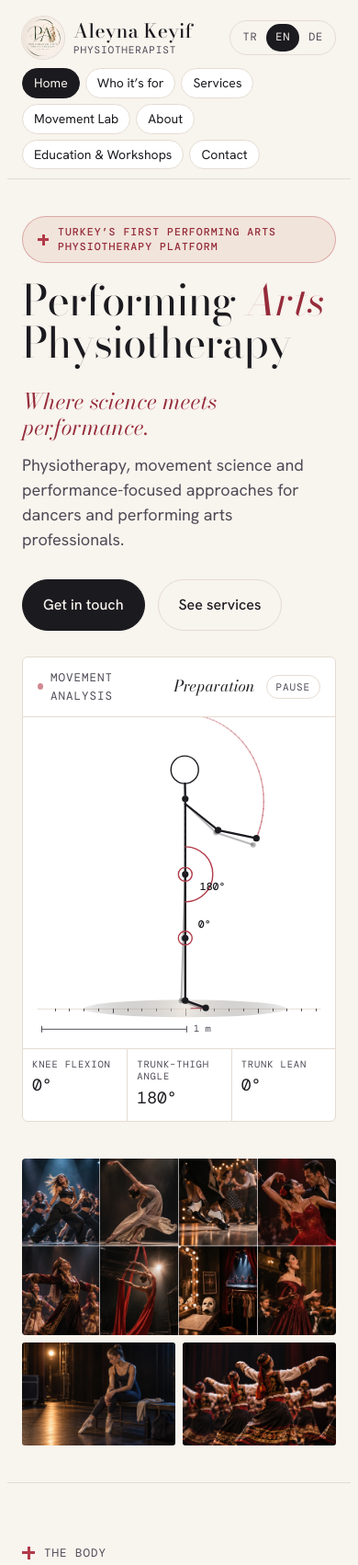
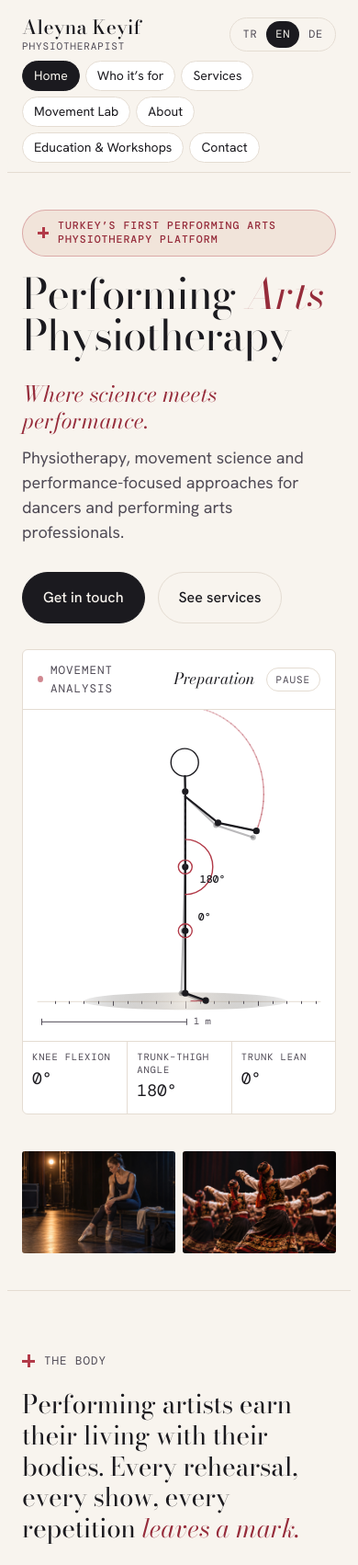
Before and after one commit to eyupkeyif/performingartsphysiotherapy, a plain HTML site: page index.html in a window 390 px wide. Shown: the top 1702 px of the page at 92% size. Drawn offline with nearby package versions, Linux system fonts and the light colour scheme.

Commit message:
Kolaj ve logo kaldırıldı, yeni site simgesi ve paylaşım görseli

```diff
--- a/index.html
+++ b/index.html
@@ -4,6 +4,17 @@
 <meta name="description" content="Türkiye’nin ilk performans sanatları fizyoterapisi platformu. Bilimin performansla buluştuğu yer: dansçılar ve sahne sanatları profesyonelleri için fizyoterapi, hareket bilimi ve performans odaklı yaklaşımlar.">
 <meta name="color-scheme" content="light">
 <link rel="canonical" href="https://www.performingartsphysiotherapy.com/">
+<meta property="og:type" content="website">
+<meta property="og:site_name" content="Performing Arts Physiotherapy">
+<meta property="og:title" content="Performans Sanatları Fizyoterapisi">
+<meta property="og:description" content="Türkiye’nin ilk performans sanatları fizyoterapisi platformu. Bilimin performansla buluştuğu yer.">
+<meta property="og:url" content="https://www.performingartsphysiotherapy.com/">
+<meta property="og:image" content="https://www.performingartsphysiotherapy.com/img/photos/p23.jpg">
+<meta property="og:image:width" content="1400">
+<meta property="og:image:height" content="933">
+<meta property="og:image:alt" content="Sahne ışıkları altında tendu yapan bir balerin">
+<meta property="og:locale" content="tr_TR">
+<meta name="twitter:card" content="summary_large_image">
 <link rel="icon" href="/favicon.ico" sizes="any">
 <link rel="icon" type="image/png" sizes="48x48" href="/favicon-48.png">
 <link rel="icon" type="image/png" sizes="96x96" href="/favicon-96.png">
@@ -73,8 +84,6 @@ a{color:inherit}
 .brand{text-decoration:none;display:flex;flex-direction:column;line-height:1.1}
 .brand b{font-family:var(--display);font-weight:500;font-size:21px;letter-spacing:.01em}
 .brand span{font-family:var(--mono);font-size:11px;letter-spacing:.08em;text-transform:uppercase;color:var(--muted);margin-top:3px}
-.brand-wrap{display:flex;align-items:center;gap:10px;text-decoration:none;color:inherit}
-.brand-logo{width:46px;height:46px;flex:none;border-radius:50%;box-shadow:0 0 0 1px var(--line)}
 .nav{display:flex;gap:22px;margin-left:auto}
 .nav a{text-decoration:none;font-size:15px;color:var(--muted);transition:color .15s}
 .nav a:hover{color:var(--ink)}
@@ -348,7 +357,6 @@ p{margin:0}
 .split.wide{grid-template-columns:1fr 1fr}
 .split.wide .ph{aspect-ratio:4/3}
 @media (max-width:900px){ .split.wide{grid-template-columns:1fr} }
-.ph.collage{aspect-ratio:1672/941;border-radius:4px}
 .gallery{display:grid;grid-template-columns:repeat(2,minmax(0,1fr));gap:clamp(8px,1.4vw,16px)}
 .gallery .ph{aspect-ratio:3/2}
 @media (max-width:700px){
@@ -496,17 +504,13 @@ html[lang="de"] h2, html[lang="de"] h3, html[lang="de"] .topic, html[lang="de"]
 
 footer{border-top:1px solid var(--line);padding-block:32px}
 footer .wrap{display:flex;flex-wrap:wrap;justify-content:space-between;align-items:center;gap:12px}
-.foot-logo{display:block;width:150px;height:150px;margin:0 auto 24px;border-radius:50%;box-shadow:0 0 0 1px var(--line)}
 </style>
 
 <header class="top">
   <div class="wrap">
-    <a class="brand-wrap" href="#top" aria-label="Aleyna Keyif">
-      <img class="brand-logo" src="img/logo-sm.png" width="160" height="160" alt="">
-      <span class="brand">
+    <a class="brand" href="#top" aria-label="Aleyna Keyif">
       <b>Aleyna Keyif</b>
       <span data-i18n="brandSub">Fizyoterapist</span>
-    </span>
     </a>
     <nav class="nav" id="nav" aria-label="Sayfalar">
       <a href="#top" data-nav="home" data-i18n="navHome">Ana Sayfa</a>
@@ -559,10 +563,7 @@ footer .wrap{display:flex;flex-wrap:wrap;justify-content:space-between;align-ite
   </section>
 
   <section class="gallery-wrap" data-page="home" aria-label="Galeri" style="padding-block:0 clamp(40px,6vw,72px)">
-    <div class="wrap">
-      <img class="ph collage" src="img/photos/n-collage.jpg" width="1672" height="941" alt="Sahne sanatlarından kareler: hip-hop, çağdaş dans, step dansı, Latin dansı, halk dansı, hava akrobasisi, müzikal kulisi ve opera" data-alt-en="Scenes from the performing arts: hip-hop, contemporary dance, tap, Latin dance, folk dance, aerial arts, a musical theatre dressing room and opera" loading="lazy">
-    </div>
-    <div class="wrap gallery" style="margin-top:clamp(8px,1.4vw,16px)">
+    <div class="wrap gallery">
       <img class="ph" src="img/photos/p12.jpg" width="1400" height="933" style="object-position:57% 45%" data-cx="0.567" data-cy="0.454" alt="Kulis bankında oturmuş, dizini tutan puant ayakkabılı bir balerin" data-alt-en="A ballerina in pointe shoes on a backstage bench, holding her knee" loading="lazy">
       <img class="ph" src="img/photos/n-folk.jpg" width="1536" height="1024" style="object-position:55% 40%" data-cx="0.55" data-cy="0.4" alt="Sahnede geleneksel kostümleriyle halk dansı yapan bir topluluk" data-alt-en="A folk dance ensemble in traditional costume on stage" loading="lazy">
     </div>
@@ -918,7 +919,6 @@ footer .wrap{display:flex;flex-wrap:wrap;justify-content:space-between;align-ite
 </main>
 
 <footer>
-  <img class="foot-logo" src="img/logo.png" width="600" height="600" alt="Performing Arts Physiotherapy amblemi" data-alt-en="Performing Arts Physiotherapy emblem" loading="lazy">
   <div class="wrap">
     <span class="label">© Aleyna Keyif · <span lang="en">performingartsphysiotherapy.com</span></span>
     <span class="label" data-i18n="footer">Performans Sanatları Fizyoterapisi</span>
@@ -1111,14 +1111,12 @@ footer .wrap{display:flex;flex-wrap:wrap;justify-content:space-between;align-ite
     canvasLabel:"Bewegungsanalyse-Zeichnung, die die Gelenkwinkel einer Tänzerin in einer Abfolge von Positionen zeigt"
   };
   const ALT_DE = {
-    "logo.png":"Emblem von Performing Arts Physiotherapy",
     "n-hiphop.jpg":"Eine Tänzerin tanzt mit einer Gruppe im Bühnenlicht",
     "n-backstage.jpg":"Hinter der Bühne: beleuchteter Schminkspiegel, Kostüme und im Hintergrund eine Vorstellung",
     "n-duet.jpg":"Zwei zeitgenössische Tänzer auf der Bühne",
     "n-ankle-tape.jpg":"Eine Ballerina tapt hinter der Bühne ihr Sprunggelenk",
     "n-shoulder-tape.jpg":"Tape wird vor dem Schminkspiegel auf die Schulter einer Künstlerin geklebt",
     "n-singer.jpg":"Eine Sängerin singt am Mikrofon mit Orchesterbegleitung",
-    "n-collage.jpg":"Szenen aus den darstellenden Künsten: Hip-Hop, zeitgenössischer Tanz, Stepptanz, lateinamerikanischer Tanz, Volkstanz, Luftakrobatik, eine Musical-Garderobe und Oper",
     "aleyna-portrait.jpg":"Physiotherapeutin Aleyna Keyif",
     "aleyna-wembley.jpg":"Physiotherapeutin Aleyna Keyif hinter der Bühne in der OVO Arena Wembley",
     "aleyna-backstage.jpg":"Zwei Künstlerinnen hinter der Bühne zwischen Kostümständern",
```
Also changed, not shown: apple-touch-icon.png, favicon-192.png, favicon-48.png, favicon-96.png, favicon.ico.
